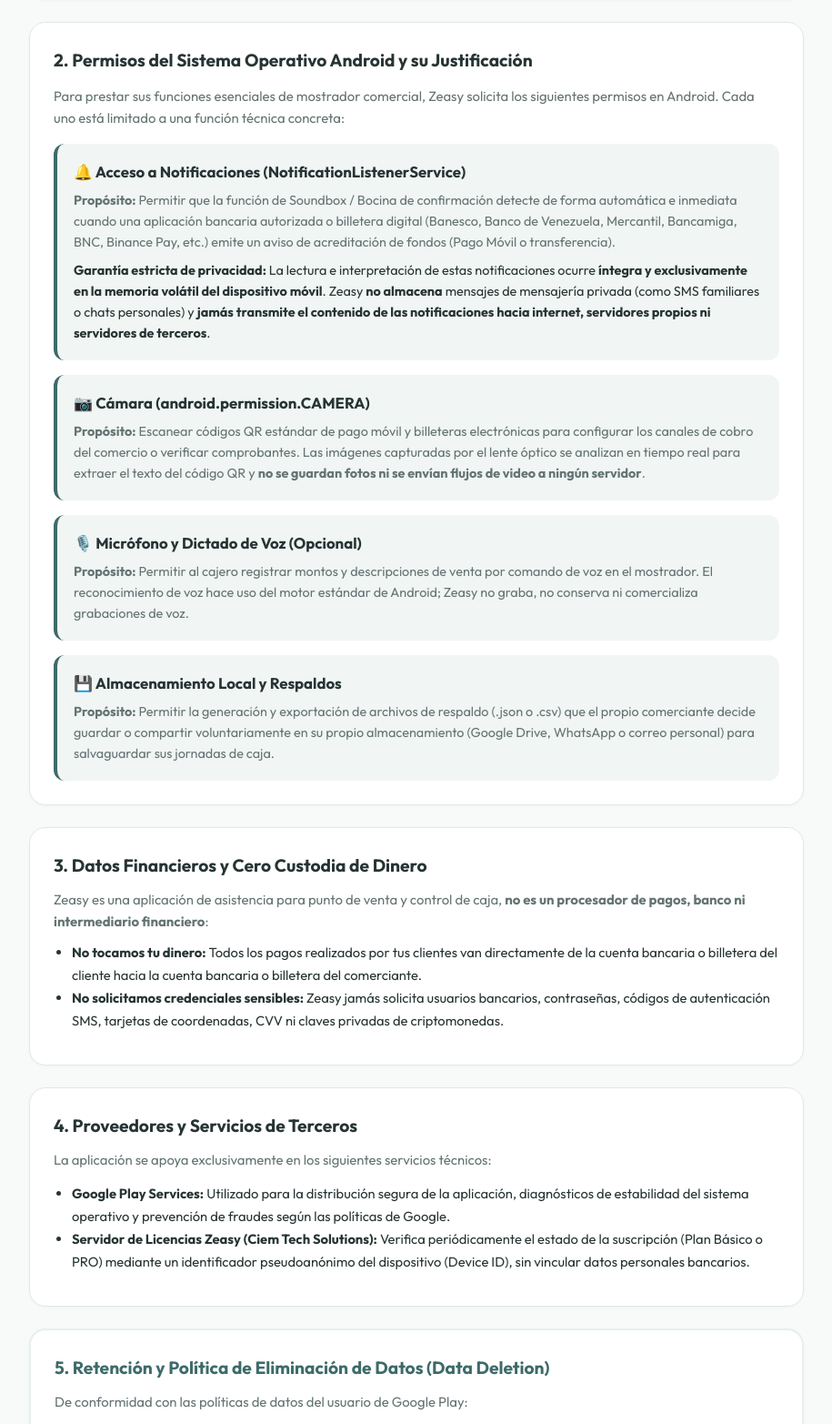
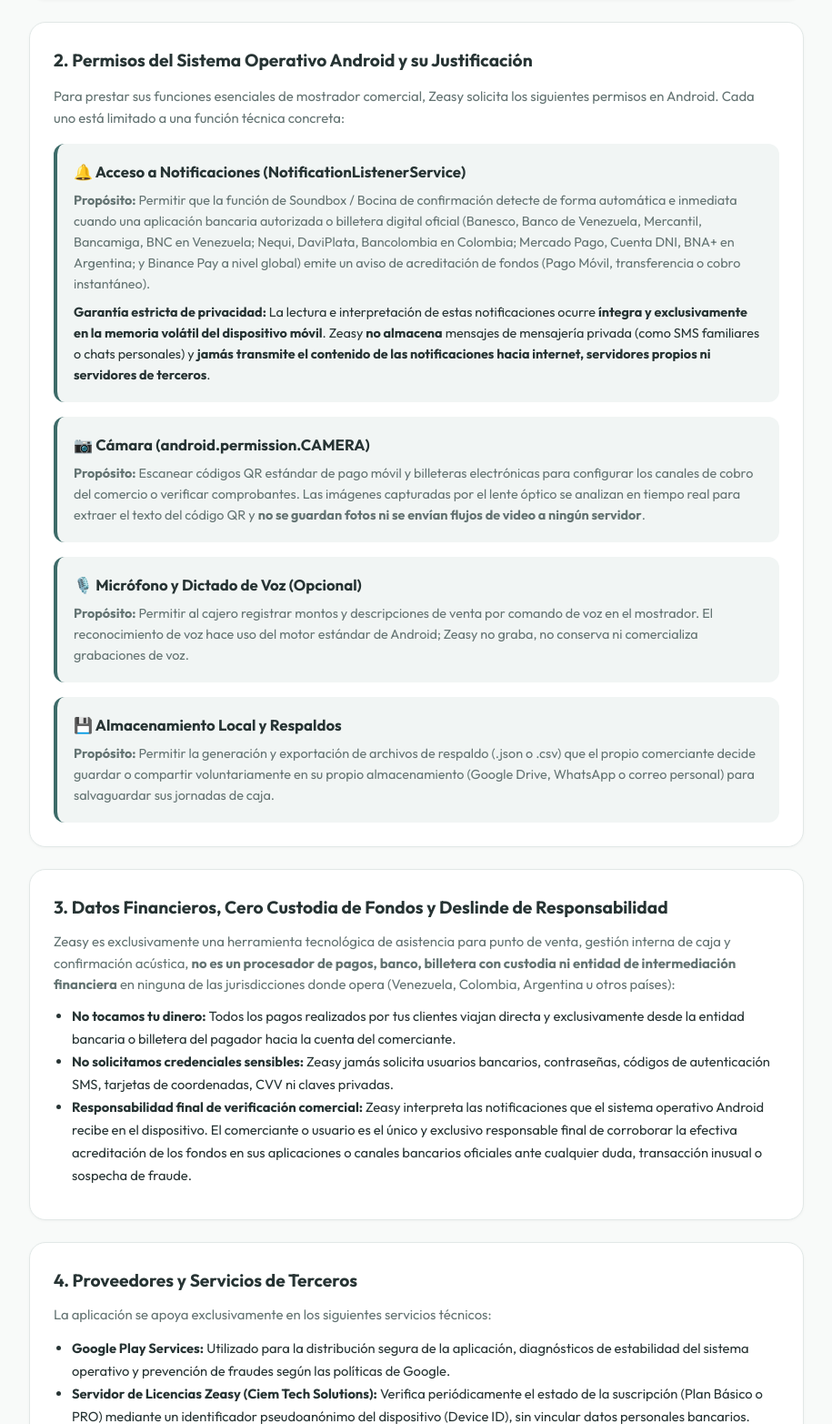
Before and after one commit to ildecarzap/zippy, a FastAPI app: page /privacidad in a window 1280 px wide. Shown: the part 842-2407 px from the top of the page at 91% size, without its empty margins (182-1097 px from the left). Run offline with FastAPI, Linux system fonts and the light colour scheme.

Commit message:
docs(legal): actualizar politicas de privacidad y marco legal con alcance multipais y clausula de responsabilidad

```diff
--- a/web/app/templates/legal.html
+++ b/web/app/templates/legal.html
@@ -68,11 +68,11 @@
           Zeasy es una <strong>herramienta de productividad para el punto de venta y caja registradora móvil</strong>, desarrollada por <strong>CIEM Tech Solutions C.A.</strong> Su propósito es resolver dos grandes problemas cotidianos del mostrador comercial:
         </p>
         <ul style="margin-left: 20px; color: var(--color-text-muted); font-size: 0.95rem; line-height: 1.6; margin-bottom: 12px;">
-          <li><strong>Evitar errores al cobrar:</strong> Agrupa y exhibe en pantalla los códigos QR oficiales de tus bancos (Banesco, Mercantil, BNC, Banco de Venezuela, Bancamiga, etc.) y billeteras digitales (Binance Pay) para que el cliente no tenga que tipear datos manualmente.</li>
+          <li><strong>Evitar errores al cobrar:</strong> Agrupa y exhibe en pantalla los códigos QR de tus bancos y billeteras (Banesco, Mercantil, BDV en Venezuela; Nequi, DaviPlata, Bancolombia en Colombia; Mercado Pago, Cuenta DNI en Argentina; y Binance Pay) para que el cliente no tenga que tipear datos manualmente.</li>
           <li><strong>Validar al instante:</strong> Su Soundbox canta o timbra en voz alta cuando tu propio banco o billetera te notifica que el dinero ha sido acreditado, facilitando el cuadre de caja diario.</li>
         </ul>
         <p style="color: var(--color-text-muted); font-size: 0.95rem; line-height: 1.6;">
-          Zeasy <strong>no es una entidad de intermediación financiera</strong>, no capta depósitos ni emite dinero electrónico. Es un asistente de mostrador que corre en tu teléfono inteligente.
+          Zeasy <strong>no es una entidad de intermediación financiera, banco ni pasarela de custodia</strong> en ninguna de las jurisdicciones donde opera. No capta depósitos ni emite dinero electrónico. Es un asistente tecnológico de mostrador que corre exclusivamente en tu teléfono inteligente. El comerciante mantiene siempre la responsabilidad de verificar sus estados de cuenta bancarios oficiales.
         </p>
       </div>
 
--- a/web/app/templates/privacidad.html
+++ b/web/app/templates/privacidad.html
@@ -64,7 +64,7 @@
             🔔 Acceso a Notificaciones (NotificationListenerService)
           </h4>
           <p style="font-size: 0.9rem; color: var(--color-text-muted); line-height: 1.6; margin-bottom: 8px;">
-            <strong>Propósito:</strong> Permitir que la función de Soundbox / Bocina de confirmación detecte de forma automática e inmediata cuando una aplicación bancaria autorizada o billetera digital (Banesco, Banco de Venezuela, Mercantil, Bancamiga, BNC, Binance Pay, etc.) emite un aviso de acreditación de fondos (Pago Móvil o transferencia).
+            <strong>Propósito:</strong> Permitir que la función de Soundbox / Bocina de confirmación detecte de forma automática e inmediata cuando una aplicación bancaria autorizada o billetera digital oficial (Banesco, Banco de Venezuela, Mercantil, Bancamiga, BNC en Venezuela; Nequi, DaviPlata, Bancolombia en Colombia; Mercado Pago, Cuenta DNI, BNA+ en Argentina; y Binance Pay a nivel global) emite un aviso de acreditación de fondos (Pago Móvil, transferencia o cobro instantáneo).
           </p>
           <p style="font-size: 0.9rem; color: var(--color-text-main); line-height: 1.6; margin-bottom: 0;">
             <strong>Garantía estricta de privacidad:</strong> La lectura e interpretación de estas notificaciones ocurre <strong>íntegra y exclusivamente en la memoria volátil del dispositivo móvil</strong>. Zeasy <strong>no almacena</strong> mensajes de mensajería privada (como SMS familiares o chats personales) y <strong>jamás transmite el contenido de las notificaciones hacia internet, servidores propios ni servidores de terceros</strong>.
@@ -106,14 +106,15 @@
       <!-- 3. Naturaleza Zero-Knowledge y No Custodia Financiera -->
       <div class="card" style="padding: 26px;">
         <h3 style="font-size: 1.2rem; font-weight: 700; color: var(--color-text-main); margin-bottom: 10px;">
-          3. Datos Financieros y Cero Custodia de Dinero
+          3. Datos Financieros, Cero Custodia de Fondos y Deslinde de Responsabilidad
         </h3>
         <p style="font-size: 0.93rem; color: var(--color-text-muted); line-height: 1.6; margin-bottom: 10px;">
-          Zeasy es una aplicación de asistencia para punto de venta y control de caja, <strong>no es un procesador de pagos, banco ni intermediario financiero</strong>:
+          Zeasy es exclusivamente una herramienta tecnológica de asistencia para punto de venta, gestión interna de caja y confirmación acústica, <strong>no es un procesador de pagos, banco, billetera con custodia ni entidad de intermediación financiera</strong> en ninguna de las jurisdicciones donde opera (Venezuela, Colombia, Argentina u otros países):
         </p>
         <ul style="margin: 0 0 10px 20px; font-size: 0.92rem; color: var(--color-text-main); line-height: 1.7;">
-          <li><strong>No tocamos tu dinero:</strong> Todos los pagos realizados por tus clientes van directamente de la cuenta bancaria o billetera del cliente hacia la cuenta bancaria o billetera del comerciante.</li>
-          <li><strong>No solicitamos credenciales sensibles:</strong> Zeasy jamás solicita usuarios bancarios, contraseñas, códigos de autenticación SMS, tarjetas de coordenadas, CVV ni claves privadas de criptomonedas.</li>
+          <li><strong>No tocamos tu dinero:</strong> Todos los pagos realizados por tus clientes viajan directa y exclusivamente desde la entidad bancaria o billetera del pagador hacia la cuenta del comerciante.</li>
+          <li><strong>No solicitamos credenciales sensibles:</strong> Zeasy jamás solicita usuarios bancarios, contraseñas, códigos de autenticación SMS, tarjetas de coordenadas, CVV ni claves privadas.</li>
+          <li><strong>Responsabilidad final de verificación comercial:</strong> Zeasy interpreta las notificaciones que el sistema operativo Android recibe en el dispositivo. El comerciante o usuario es el único y exclusivo responsable final de corroborar la efectiva acreditación de los fondos en sus aplicaciones o canales bancarios oficiales ante cualquier duda, transacción inusual o sospecha de fraude.</li>
         </ul>
       </div>
 
```
